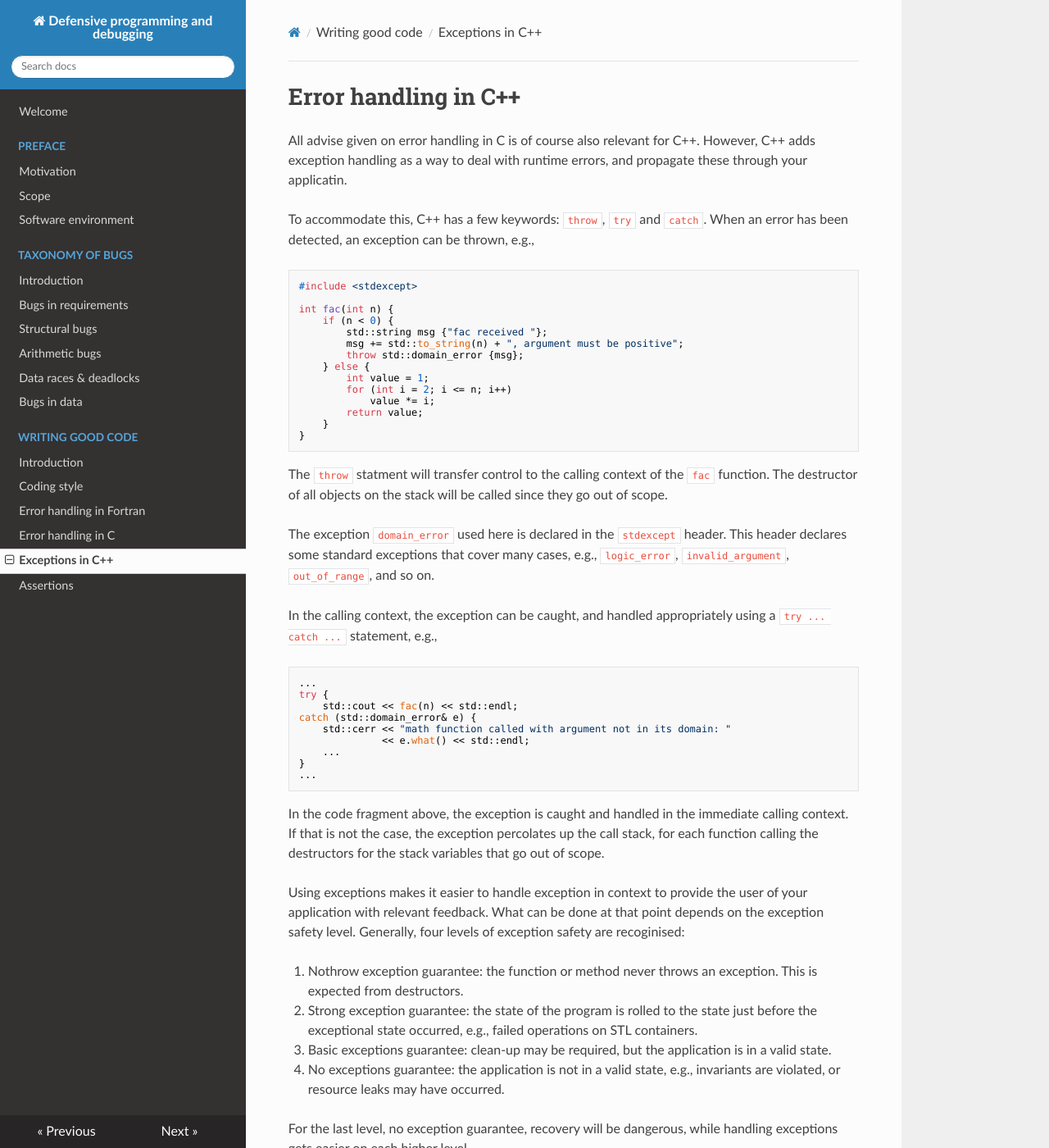
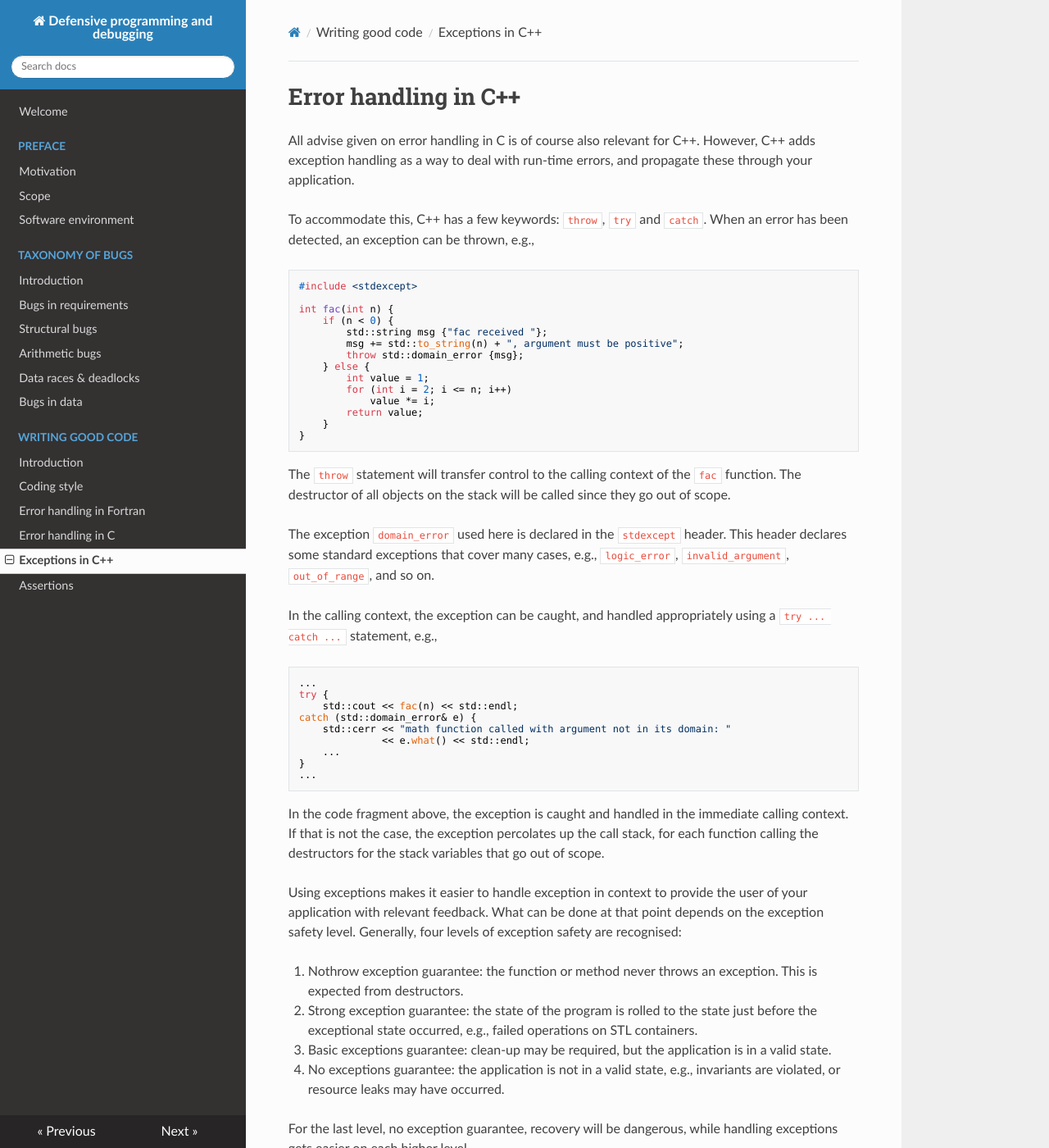
Before and after one commit to gjbex/Defensive_programming_and_debugging, an MkDocs documentation site: the page built from docs/CodingBestPractices/ErrorHandling/error_handling_cpp.md, in a window 1280 px wide and 1400 px high. Shown: the whole window at 82% size. Built offline with MkDocs 1.6.1, drawn with Linux system fonts in a browser that asks for light colours; nearby versions of some CDN libraries; some of the changed text lies outside the part shown.

Commit message:
Fix typos

```diff
--- a/docs/CodingBestPractices/ErrorHandling/error_handling_cpp.md
+++ b/docs/CodingBestPractices/ErrorHandling/error_handling_cpp.md
@@ -1,6 +1,6 @@
 # Error handling in C++
 
-All advise given on error handling in C is of course also relevant for C++.  However, C++ adds exception handling as a way to deal with runtime errors, and propagate these through your applicatin.
+All advise given on error handling in C is of course also relevant for C++.  However, C++ adds exception handling as a way to deal with run-time errors, and propagate these through your application.
 
 To accommodate this, C++ has a few keywords: `throw`, `try` and `catch`.  When an error has been detected, an exception can be thrown, e.g.,
 
@@ -21,7 +21,7 @@ int fac(int n) {
 }
 ~~~~
 
-The `throw` statment will transfer control to the calling context of the `fac` function.  The destructor of all objects on the stack will be called since they go out of scope.
+The `throw` statement will transfer control to the calling context of the `fac` function.  The destructor of all objects on the stack will be called since they go out of scope.
 
 The exception `domain_error` used here is declared in the `stdexcept` header.  This header declares some standard exceptions that cover many cases, e.g., `logic_error`, `invalid_argument`, `out_of_range`, and so on.
 
@@ -41,7 +41,7 @@ catch (std::domain_error& e) {
 
 In the code fragment above, the exception is caught and handled in the immediate calling context.  If that is not the case, the exception percolates up the call stack, for each function calling the destructors for the stack variables that go out of scope.
 
-Using exceptions makes it easier to handle exception in context to provide the user of your application with relevant feedback.  What can be done at that point depends on the exception safety level.  Generally, four levels of exception safety are recoginised:
+Using exceptions makes it easier to handle exception in context to provide the user of your application with relevant feedback.  What can be done at that point depends on the exception safety level.  Generally, four levels of exception safety are recognised:
 
   1. Nothrow exception guarantee: the function or method never throws an exception.  This is expected from destructors.
   1. Strong exception guarantee: the state of the program is rolled to the state just before the exceptional state occurred, e.g., failed operations on STL containers.
```
Also changed, not shown: other parts of docs/CodingBestPractices/ErrorHandling/error_handling_cpp.md (+1 -1 lines).
